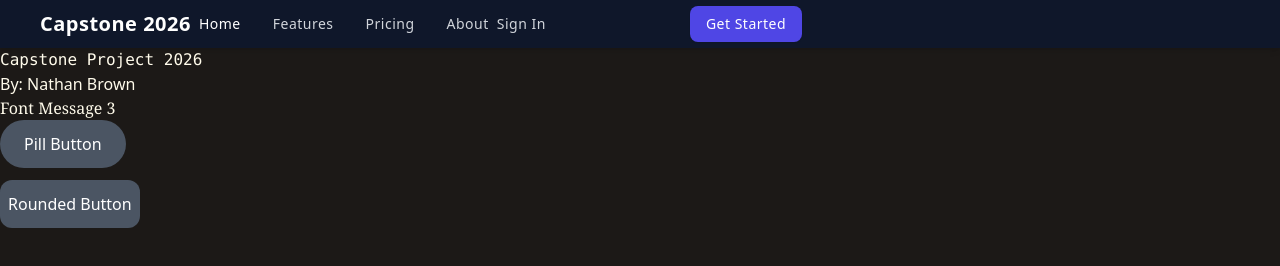
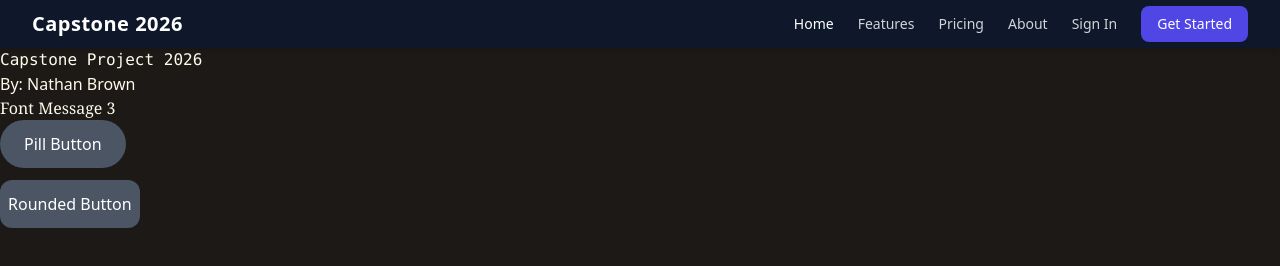
Before and after one commit to SpritzCoAlt/Capstone-Fixed, a website: page index.html in a window 1280 px wide. Drawn offline with nearby package versions, Linux system fonts and the light colour scheme.

Commit message:
Nav Bar Testing 3 (Overhaul)

```diff
--- a/index.html
+++ b/index.html
@@ -12,26 +12,28 @@
   <div class="max-w-7xl mx-auto px-4 sm:px-6 lg:px-8">
     <div class="flex items-center justify-between h-12">
 
+      <!-- 1. Logo (Pushed to the far left) -->
       <div class="shrink-0 flex items-center gap-2 font-bold text-xl tracking-wide text-white">
-        <svg class="w-0 h-7" fill="none" stroke"currentColor" viewBox="0 0 24 24">
-          <path stroke-linecap="round" stroke-linejoin="round" stroke-width="2" d="M13 10V3L4 14h7v7l9-11h-7z" />
-        </svg>
         <span>Capstone 2026</span>
-
-      <div class="hidden md:flex items-center space-x-8 text-sm font-medium">
-        <a href="#" class="text-white hover:text-indigo-400 transition-colors">Home</a>
-        <a href="#" class="text-gray-300 hover:text-indigo-400 transition-colors">Features</a>
-        <a href="#" class="text-gray-300 hover:text-indigo-400 transition-colors">Pricing</a>
-        <a href="#" class="text-gray-300 hover:text-indigo-400 transition-colors">About</a>
       </div>
 
-      <!-- Action Button / Right Side -->
-      <div class="flex items-center space-x-36">
-        <a href="#" class="hidden sm:inline-block text-sm font-medium text-gray-300 hover:text-white">Sign In</a>
+      <!-- 2. Right-side wrapper (Contains Links + Button together) -->
+      <div class="flex items-center space-x-6">
+        <!-- Navigation Links -->
+        <div class="hidden md:flex items-center space-x-6 text-sm font-medium">
+          <a href="#" class="text-white hover:text-indigo-400 transition-colors">Home</a>
+          <a href="#" class="text-gray-300 hover:text-indigo-400 transition-colors">Features</a>
+          <a href="#" class="text-gray-300 hover:text-indigo-400 transition-colors">Pricing</a>
+          <a href="#" class="text-gray-300 hover:text-indigo-400 transition-colors">About</a>
+          <a href="#" class="text-gray-300 hover:text-indigo-400 transition-colors">Sign In</a>
+        </div>
+
+        <!-- Action Button -->
         <a href="#" class="bg-indigo-600 hover:bg-indigo-500 text-white px-4 py-2 rounded-lg text-sm font-medium transition-colors shadow-sm">
           Get Started
         </a>
       </div>
+
     </div>
   </div>
 </nav>
```
